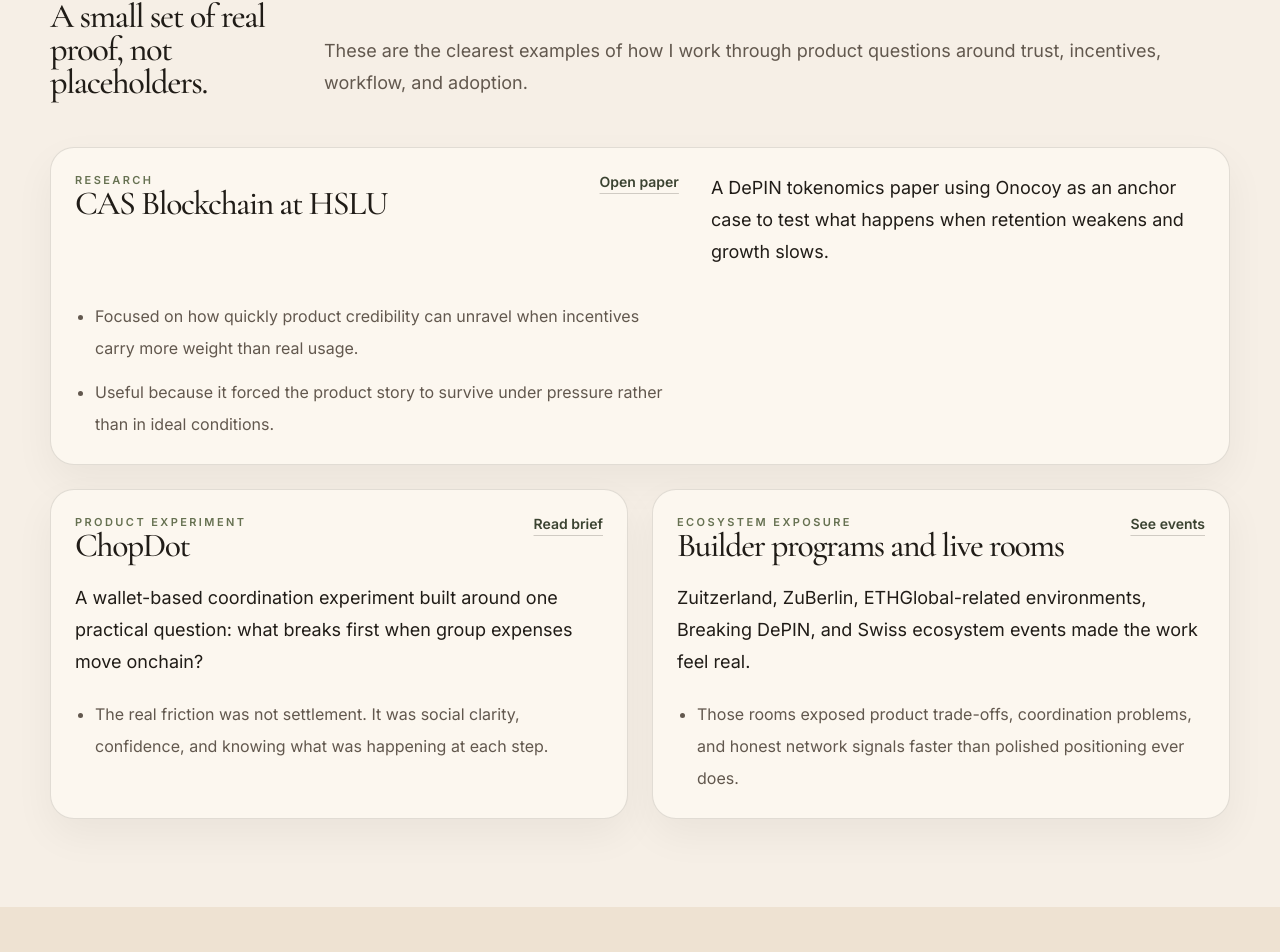
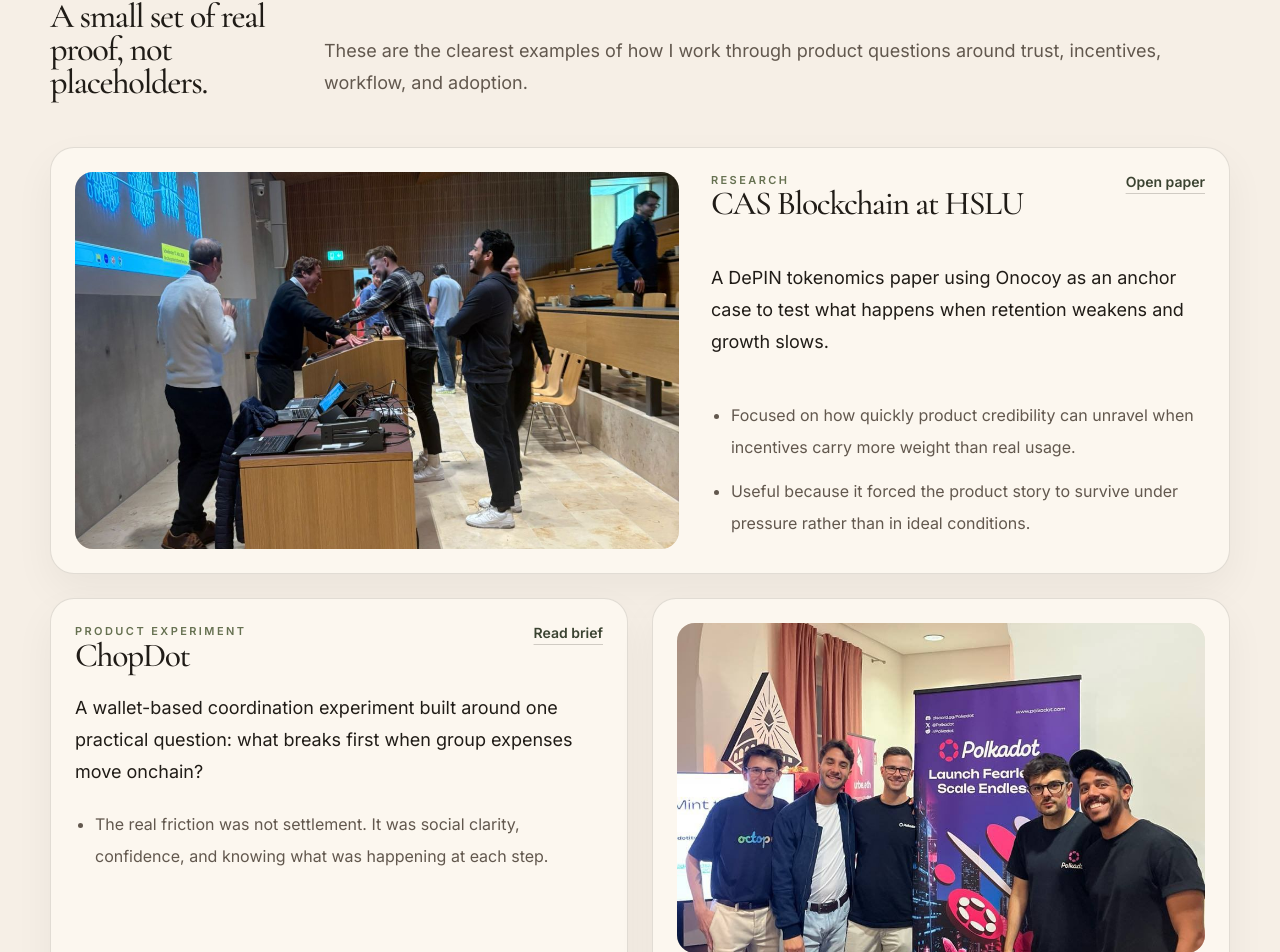
Before and after one commit to Devpen787/personalsite, a Next.js app: page / in a window 1280 px wide. Shown: the part 2225-3177 px from the top of the page. Built offline with nearby package versions, Linux system fonts and the light colour scheme.

Commit message:
Add real event photography to proof sections

```diff
--- a/app/globals.css
+++ b/app/globals.css
@@ -263,6 +263,14 @@
     @apply lg:col-span-2 lg:grid lg:grid-cols-[minmax(0,1.1fr)_minmax(280px,0.9fr)] lg:items-start lg:gap-8;
   }
 
+  .proof-card__media {
+    @apply relative aspect-[16/10] overflow-hidden rounded-[18px] bg-[var(--surface-muted)];
+  }
+
+  .proof-card__media--featured {
+    @apply lg:row-span-3 lg:min-h-[320px];
+  }
+
   .proof-card__top {
     @apply flex flex-col gap-4 sm:flex-row sm:items-start sm:justify-between;
   }
--- a/app/page.tsx
+++ b/app/page.tsx
@@ -1,6 +1,18 @@
 import Header from '@/components/Header'
 import Footer from '@/components/Footer'
 import Image from 'next/image'
+
+type ProofCard = {
+  title: string
+  type: string
+  href: string
+  cta: string
+  summary: string
+  bullets: string[]
+  featured?: boolean
+  image?: string
+  imageAlt?: string
+}
 
 const focusAreas = [
   {
@@ -35,10 +47,12 @@
   },
 ]
 
-const proofCards = [
+const proofCards: ProofCard[] = [
   {
     title: 'CAS Blockchain at HSLU',
     type: 'Research',
+    image: '/images/hslu-cas-photo.jpeg',
+    imageAlt: 'Devinson Peña at the HSLU Blockchain CAS presentation',
     href: '/docs/hslu-cas-paper.pdf',
     cta: 'Open paper',
     summary:
@@ -62,6 +76,8 @@
   {
     title: 'Builder programs and live rooms',
     type: 'Ecosystem exposure',
+    image: '/images/polkadot-hackathon.jpeg',
+    imageAlt: 'Devinson Peña with the Polkadot hackathon group',
     href: '/projects#events',
     cta: 'See events',
     summary: 'Zuitzerland, ZuBerlin, ETHGlobal-related environments, Breaking DePIN, and Swiss ecosystem events made the work feel real.',
@@ -90,8 +106,8 @@
 ]
 
 export default function Home() {
-  const featuredProof = proofCards.find((card) => card.featured)!
-  const secondaryProof = proofCards.filter((card) => !card.featured)
+  const featuredProof = proofCards[0]
+  const secondaryProof = proofCards.slice(1)
 
   return (
     <div className="page-root">
@@ -233,6 +249,17 @@
 
             <div className="proof-grid">
               <article className="proof-card proof-card--featured">
+                {featuredProof.image ? (
+                  <div className="proof-card__media proof-card__media--featured">
+                    <Image
+                      src={featuredProof.image}
+                      alt={featuredProof.imageAlt ?? featuredProof.title}
+                      fill
+                      className="object-cover"
+                      sizes="(max-width: 1024px) 100vw, 36vw"
+                    />
+                  </div>
+                ) : null}
                 <div className="proof-card__top">
                   <div>
                     <p className="section-label">{featuredProof.type}</p>
@@ -252,6 +279,17 @@
 
               {secondaryProof.map((card) => (
                 <article key={card.title} className="proof-card">
+                  {card.image ? (
+                    <div className="proof-card__media">
+                      <Image
+                        src={card.image}
+                        alt={card.imageAlt ?? card.title}
+                        fill
+                        className="object-cover"
+                        sizes="(max-width: 1024px) 100vw, 30vw"
+                      />
+                    </div>
+                  ) : null}
                   <div className="proof-card__top">
                     <div>
                       <p className="section-label">{card.type}</p>
--- a/app/projects/page.tsx
+++ b/app/projects/page.tsx
@@ -1,10 +1,24 @@
 import Header from '@/components/Header'
 import Footer from '@/components/Footer'
+import Image from 'next/image'
 
-const work = [
+type WorkCard = {
+  title: string
+  label: string
+  href: string
+  linkLabel: string
+  summary: string
+  bullets: string[]
+  image?: string
+  imageAlt?: string
+}
+
+const work: WorkCard[] = [
   {
     title: 'CAS Blockchain at HSLU',
     label: 'Research',
+    image: '/images/hslu-cas-photo.jpeg',
+    imageAlt: 'Devinson Peña at the HSLU Blockchain CAS presentation',
     href: '/docs/hslu-cas-paper.pdf',
     linkLabel: 'Open paper',
     summary:
@@ -28,6 +42,8 @@
   {
     title: 'Builder programs and ecosystem work',
     label: 'Ecosystem exposure',
+    image: '/images/polkadot-hackathon.jpeg',
+    imageAlt: 'Devinson Peña with the Polkadot hackathon group',
     href: '#events',
     linkLabel: 'See events',
     summary:
@@ -92,6 +108,17 @@
             <div className="proof-grid">
               {work.map((item, index) => (
                 <article key={item.title} className={`proof-card ${index === 0 ? 'proof-card--featured' : ''}`}>
+                  {item.image ? (
+                    <div className={`proof-card__media ${index === 0 ? 'proof-card__media--featured' : ''}`}>
+                      <Image
+                        src={item.image}
+                        alt={item.imageAlt ?? item.title}
+                        fill
+                        className="object-cover"
+                        sizes="(max-width: 1024px) 100vw, 36vw"
+                      />
+                    </div>
+                  ) : null}
                   <div className="proof-card__top">
                     <div>
                       <p className="section-label">{item.label}</p>
```
Also changed, not shown: public/images/hslu-cas-photo.jpeg (added), public/images/polkadot-hackathon.jpeg (added).
